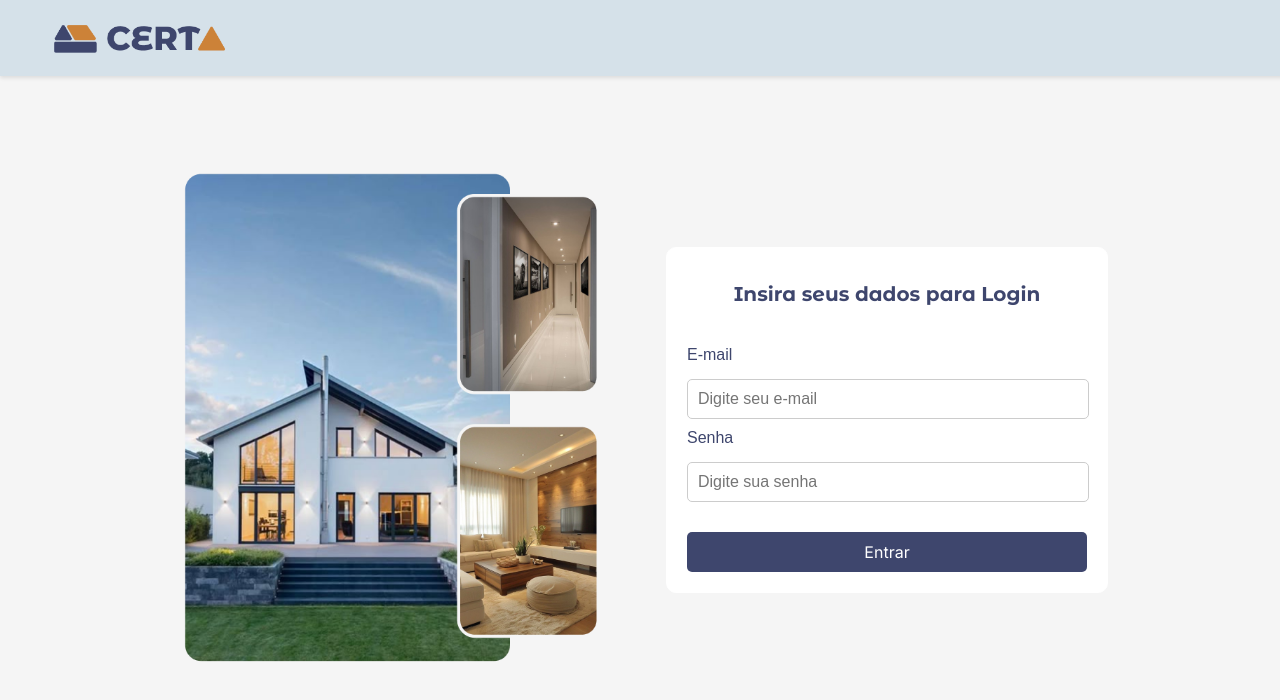
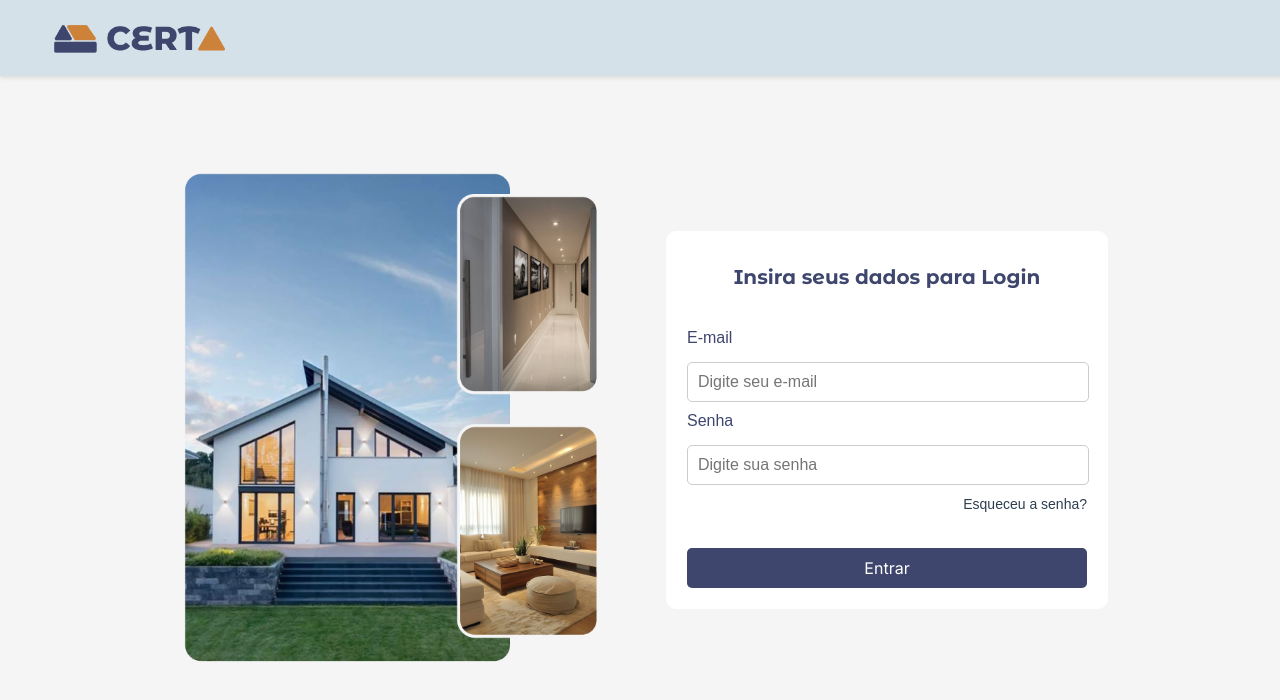
Before and after one commit to Yann-Uchoa5/front-imoveis, a React (Create React App) app: page /login in a window 1280 px wide. Shown: the top 700 px of the page. Built offline with nearby package versions, Linux system fonts and the light colour scheme.

Commit message:
adicionando o elemento de de recuperação de senha do usuário

```diff
--- a/src/pages/Login/Login.css
+++ b/src/pages/Login/Login.css
@@ -43,3 +43,18 @@ body {
   font-weight: 500;
   color: #3e466d;
 }
+
+.forgot-password {
+  text-align: right;
+  margin-bottom: 15px;
+}
+
+.forgot-password a {
+  color: #2d3e50;
+  text-decoration: none;
+  font-size: 14px;
+}
+
+.forgot-password a:hover {
+  text-decoration: underline;
+}
--- a/src/pages/Login/Login.js
+++ b/src/pages/Login/Login.js
@@ -43,6 +43,12 @@ const Login = () => {
                 required
               />
             </div>
+
+            {}
+            <div className="forgot-password">
+              <a href="/recuperar-senha">Esqueceu a senha?</a>
+            </div>
+
             <Button>Entrar</Button>
           </form>
         </div>
```
